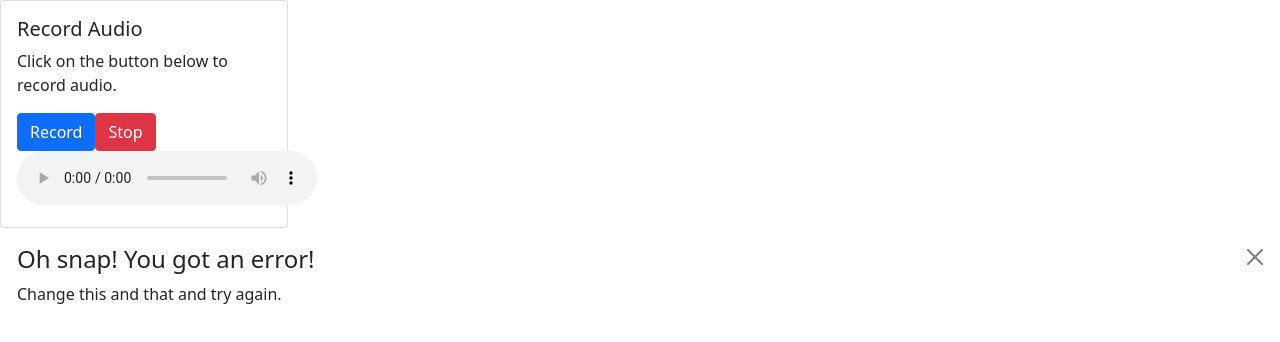
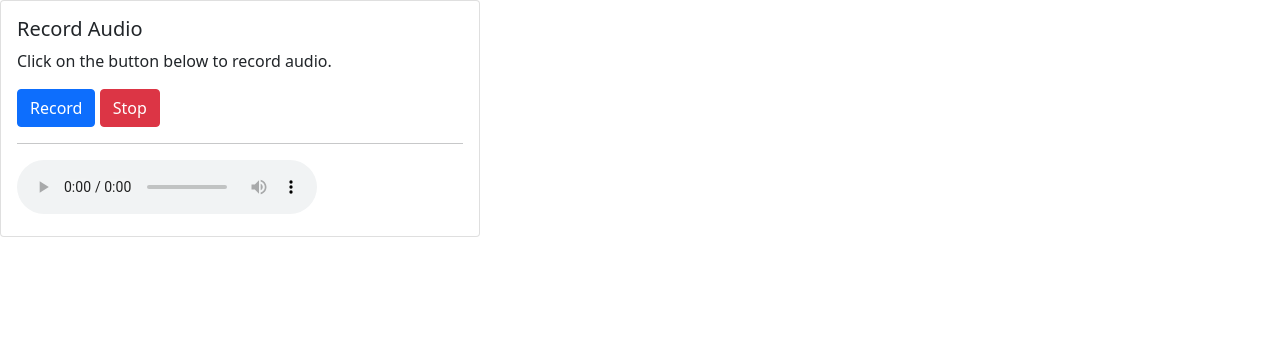
Before and after one commit to 3iq-hacks/imposter-detector-2022, a Next.js app in the folder frontend/: page / in a window 1280 px wide. Shown: the top 342 px of the page. Built offline with nearby package versions, Linux system fonts and the light colour scheme; what mic-recorder-to-mp3 would draw is missing.

Commit message:
Some visual changes
Co-authored-by: LeCitrus <LeCitrus@users.noreply.github.com>
Co-authored-by: Aneeljyot Alagh <ajsingh1012@users.noreply.github.com>
Co-authored-by: Vedant Vyas <vedudx@users.noreply.github.com>

```diff
--- a/frontend/pages/index.js
+++ b/frontend/pages/index.js
@@ -59,12 +59,14 @@ export default function Home() {
     return (
         <>
             <Head>
-                <title>3iq Sussy Amogus</title>
+                <title>2022 Imposter Detector</title>
                 <meta name="description" content="Generated by create next app" />
                 <link rel="icon" href="/favicon.ico" />
             </Head>
 
-            <Card style={{ width: '18rem' }}>
+            <main>
+
+                <Card style={{ width: '30rem' }}>
                     {/* <Card.Img variant="top" src="holder.js/100px180" /> */}
                     <Card.Body>
                         <Card.Title>Record Audio</Card.Title>
@@ -72,20 +74,16 @@ export default function Home() {
                             Click on the button below to record audio.
                         </Card.Text>
                         <Button id="startbutton" variant="primary lg" onClick={start}>Record</Button>
+                        &nbsp;
                         <Button id="stopbutton" variant="danger lg" onClick={stop}>Stop</Button>
+                        <hr></hr>
                         <audio src={state.blobURL} controls="controls" />
 
                     </Card.Body>
                 </Card>
+            </main>
 
-            <main >
-                <Alert dismissible variant='pr'>
-                    <Alert.Heading>Oh snap! You got an error!</Alert.Heading>
-                    <p>
-                        Change this and that and try again.
-                    </p>
-                </Alert>
-            </main>
+
         </>
     )
 }
```
Lines whose indentation alone changed are shown as unchanged.
